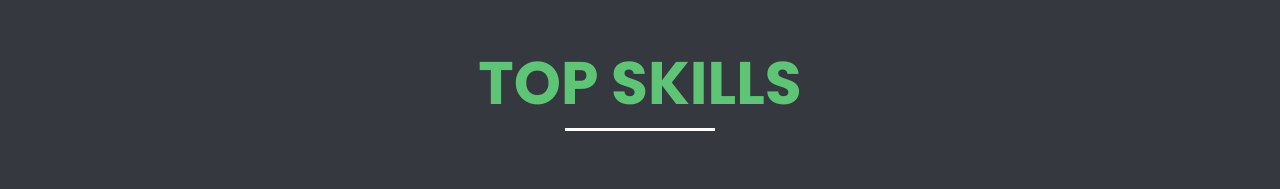
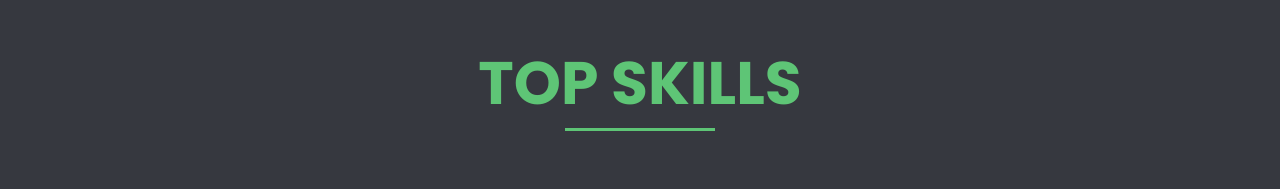
Before and after one commit to dharmil18/CSD-2103-Assignment-1-2, a plain HTML site: page index.html in a window 1280 px wide. Shown: the part 800-989 px from the top of the page. Drawn offline with Linux system fonts and the light colour scheme.

Commit message:
changed line color

```diff
--- a/css/main.css
+++ b/css/main.css
@@ -342,7 +342,7 @@ article {
 .top-skills-line {
   width: 150px;
   height: 3px;
-  background: #fff;
+  background: var(--green);
   margin: 0 auto 20px auto; /* Adjust as needed */
 }
 
@@ -689,7 +689,7 @@ article {
   .top-skills-line {
     width: 150px;
     height: 3px;
-    background: #fff;
+    background: var(--green);
     margin: 0 auto 60px auto;
   }
   .single-skill p {
```
